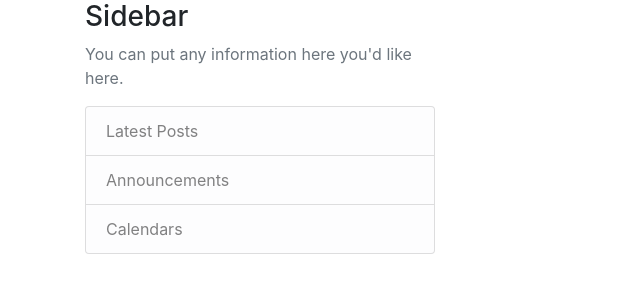
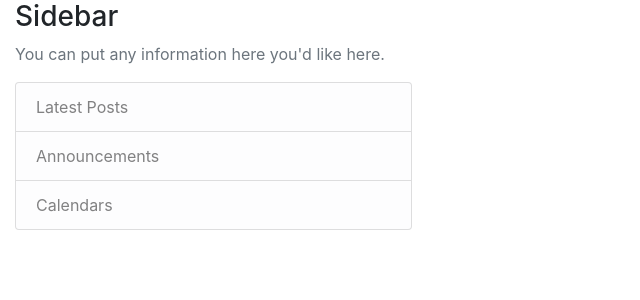
Before and after one commit to Gideon-Muriithi/Personal_Blog, a Python web app: template app/templates/base.html in a window 1280 px wide. Shown: the top 300 px of the page, without its empty margins (0-640 px from the left). Run offline with Jinja, Linux system fonts and the light colour scheme; the template is opened without the code that fills it, so the values that code supplies are empty; some libraries are stand-ins or nearby versions.

Commit message:
This commit changes the structure of the base file

```diff
--- a/app/templates/base.html
+++ b/app/templates/base.html
@@ -9,7 +9,7 @@
     <title>Testing</title>
 </head>
 <body>
-    <div class="container">
+    <main role="main" class="container-fluid">
         <div class="row">
             <div class="col-md-4">
                 <div class="content-section">
@@ -19,11 +19,13 @@
                             <li class="list-group-item list-group-item-light">Latest Posts</li>
                             <li class="list-group-item list-group-item-light">Announcements</li>
                             <li class="list-group-item list-group-item-light">Calendars</li>
+                            <!-- <li class="list-group-item list-group-item-light">etc</li> -->
                         </ul>
                     </p>
                 </div>
             </div>
         </div>
-    </div>
+    </main>
+</body>
 </body>
 </html>
```
